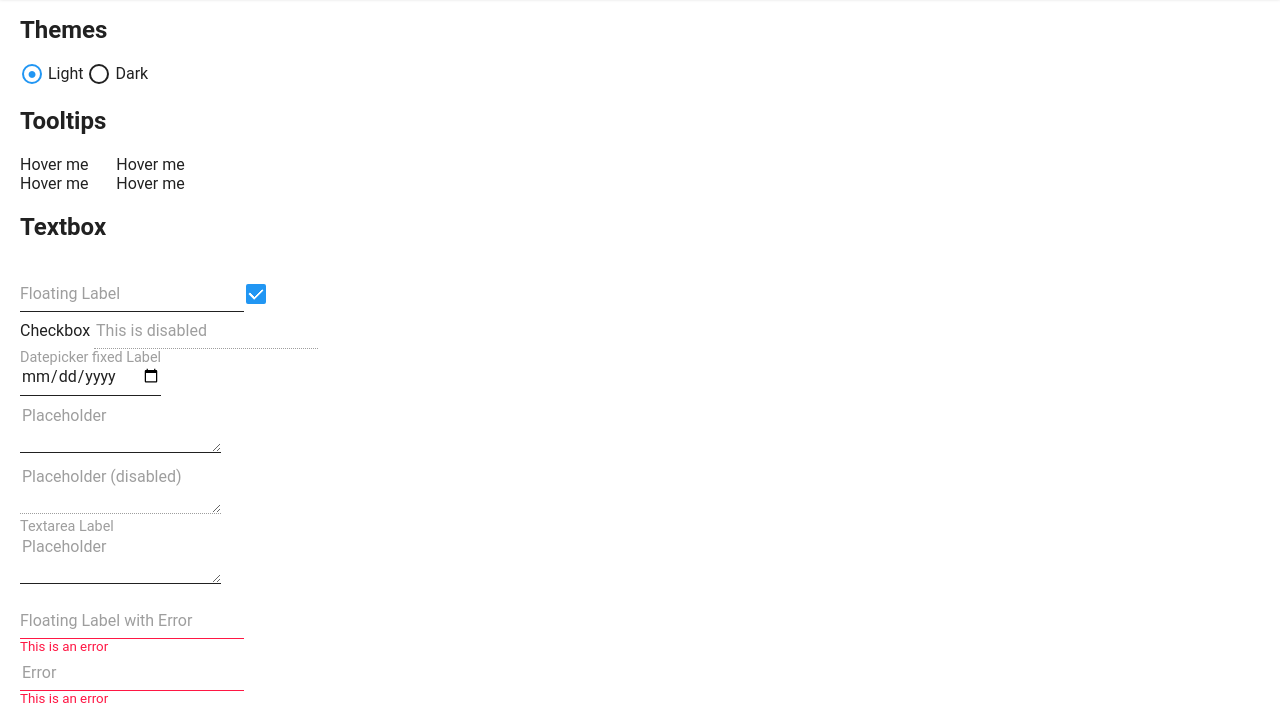
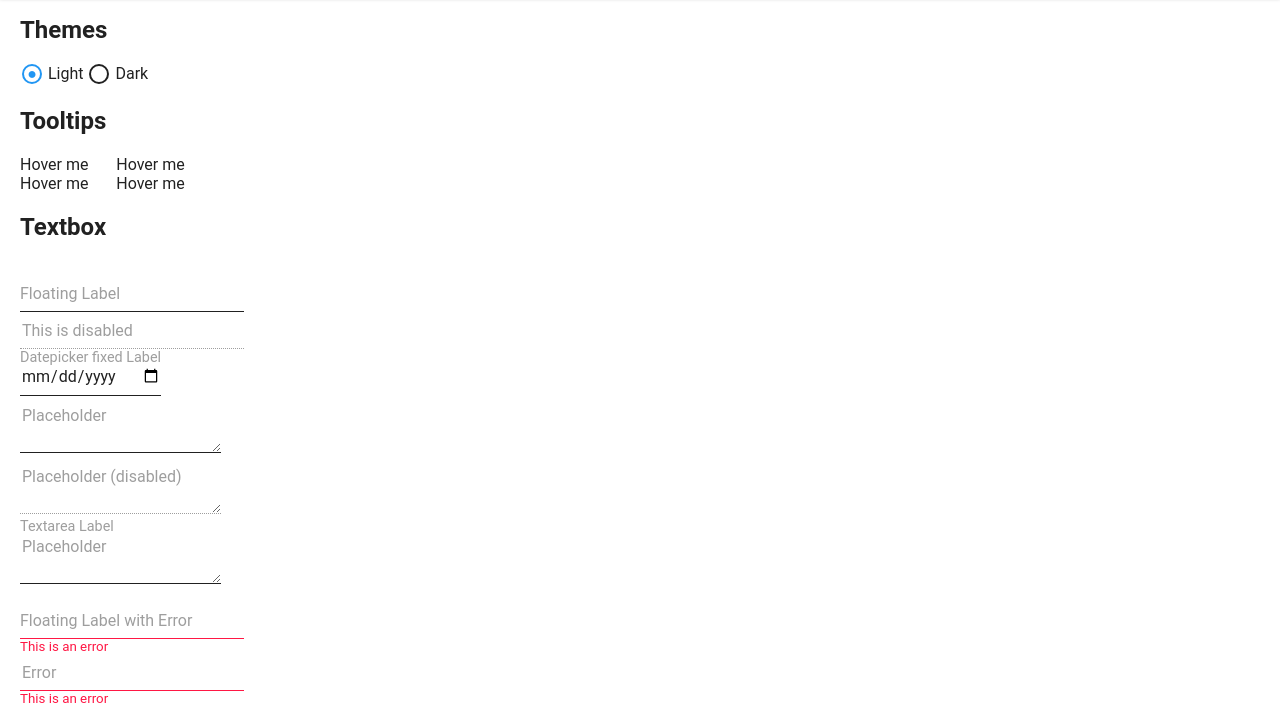
Before and after one commit to elisherer/html-material-css, a website: page docs/index.html in a window 1280 px wide. Shown: the part 57-780 px from the top of the page. Drawn offline with nearby package versions, Linux system fonts and the light colour scheme.

Commit message:
Update index.html

```diff
--- a/docs/index.html
+++ b/docs/index.html
@@ -70,11 +70,6 @@
     <label>
       <input type="text"/>
       <span>Floating Label</span>
-    </label>
-
-    <label>
-      <input type="checkbox" checked/>
-      <span>Checkbox</span>
     </label>
 
     <input type="text" disabled value="This is disabled"/>
```
